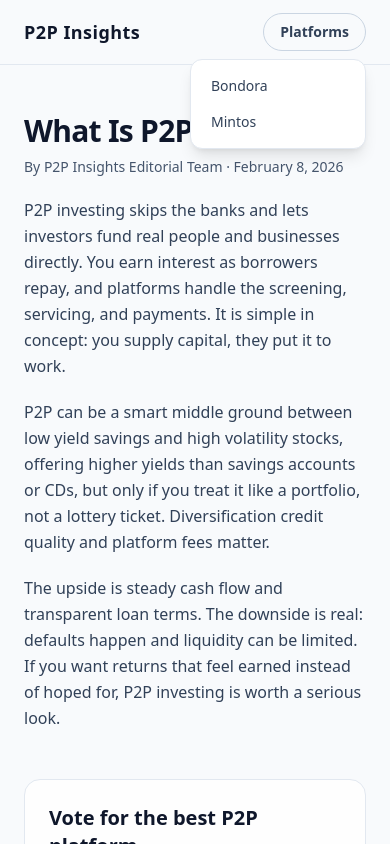
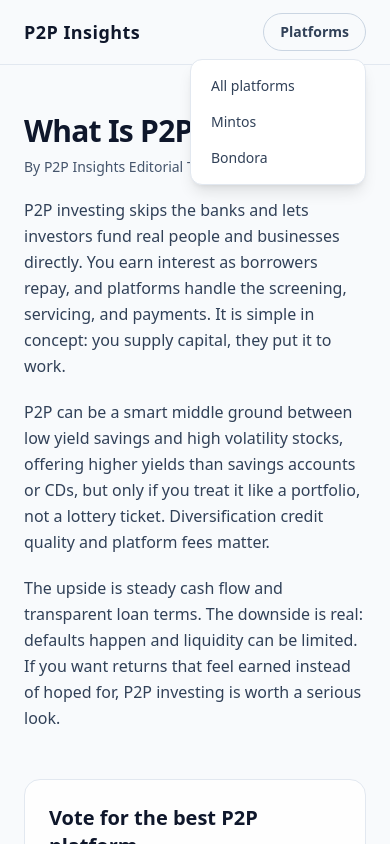
Before and after one commit to udarstudio/p2p-insights, a Nuxt app: page / in a window 390 px wide. Both pictures are taken after a click on the heading "Platforms". Shown: the top 844 px of the page. Built offline with nearby package versions, Linux system fonts and the light colour scheme; no server answers; the database is empty.

Commit message:
feat: add new platforms page

```diff
--- a/app/assets/scss/components/site-header.scss
+++ b/app/assets/scss/components/site-header.scss
@@ -17,7 +17,6 @@
 }
 
 .nav-platforms__toggle {
-  display: inline-flex;
   list-style: none;
 
   &::-webkit-details-marker {
@@ -26,7 +25,7 @@
 }
 
 @media (max-width: 767px) {
-  .nav-platforms[open] .platform-menu {
+  .nav-platforms__details[open] + .platform-menu {
     @include open-platform-menu;
   }
 }
--- /dev/null
+++ b/app/components/AppBreadcrumbs.vue
@@ -0,0 +1,63 @@
+<script setup lang="ts">
+type BreadcrumbItem = {
+  label: string
+  to: string
+}
+
+const props = defineProps<{
+  items: BreadcrumbItem[]
+}>()
+
+const lastItemIndex = computed(() => props.items.length - 1)
+const resolvedItems = props.items.map((item) => ({
+  ...item,
+  url: withSiteUrl(item.to)
+}))
+
+useHead(() => ({
+  script: [
+    {
+      id: 'breadcrumb-json-ld',
+      type: 'application/ld+json',
+      innerHTML: JSON.stringify({
+        '@context': 'https://schema.org',
+        '@type': 'BreadcrumbList',
+        itemListElement: resolvedItems.map((item, index) => ({
+          '@type': 'ListItem',
+          position: index + 1,
+          name: item.label,
+          item: item.url.value
+        }))
+      })
+    }
+  ]
+}))
+</script>
+
+<template>
+  <nav aria-label="Breadcrumb" class="mb-8 text-sm">
+    <ol class="flex flex-wrap items-center gap-2 text-slate-600 dark:text-slate-400">
+      <li
+        v-for="(item, index) in items"
+        :key="item.to"
+        class="flex items-center gap-2"
+      >
+        <NuxtLink
+          v-if="index < lastItemIndex"
+          :to="item.to"
+          class="font-medium text-slate-700 hover:text-slate-950 dark:text-slate-300 dark:hover:text-white"
+        >
+          {{ item.label }}
+        </NuxtLink>
+        <span
+          v-else
+          class="font-medium text-slate-900 dark:text-white"
+          aria-current="page"
+        >
+          {{ item.label }}
+        </span>
+        <span v-if="index < lastItemIndex" aria-hidden="true">/</span>
+      </li>
+    </ol>
+  </nav>
+</template>
--- a/app/components/SiteHeader.vue
+++ b/app/components/SiteHeader.vue
@@ -1,8 +1,5 @@
 <script setup lang="ts">
-const platformLinks = [
-  { label: 'Bondora', to: '/platforms/bondora' },
-  { label: 'Mintos', to: '/platforms/mintos' }
-]
+import { platformMenuLinks } from '~/data/platforms'
 </script>
 
 <template>
@@ -16,13 +13,24 @@ const platformLinks = [
       </NuxtLink>
 
       <nav aria-label="Main navigation">
-        <details class="nav-platforms relative">
-          <summary
-            class="nav-platforms__toggle cursor-pointer rounded-full border border-slate-300 px-4 py-2 text-sm font-semibold text-slate-700 hover:border-slate-400 hover:text-slate-900 focus:outline-none focus-visible:ring-2 focus-visible:ring-slate-400 focus-visible:ring-offset-2 focus-visible:ring-offset-slate-50 dark:border-slate-700 dark:text-slate-200 dark:hover:border-slate-500 dark:hover:text-white dark:focus-visible:ring-slate-500 dark:focus-visible:ring-offset-slate-950"
+        <div class="nav-platforms relative">
+          <NuxtLink
+            to="/platforms"
+            class="nav-platforms__toggle hidden cursor-pointer rounded-full border border-slate-300 px-4 py-2 text-sm font-semibold text-slate-700 hover:border-slate-400 hover:text-slate-900 focus:outline-none focus-visible:ring-2 focus-visible:ring-slate-400 focus-visible:ring-offset-2 focus-visible:ring-offset-slate-50 dark:border-slate-700 dark:text-slate-200 dark:hover:border-slate-500 dark:hover:text-white dark:focus-visible:ring-slate-500 dark:focus-visible:ring-offset-slate-950 md:inline-flex"
             aria-controls="platforms-menu"
           >
             Platforms
-          </summary>
+          </NuxtLink>
+
+          <details class="nav-platforms__details md:hidden">
+            <summary
+              class="nav-platforms__toggle inline-flex cursor-pointer rounded-full border border-slate-300 px-4 py-2 text-sm font-semibold text-slate-700 hover:border-slate-400 hover:text-slate-900 focus:outline-none focus-visible:ring-2 focus-visible:ring-slate-400 focus-visible:ring-offset-2 focus-visible:ring-offset-slate-50 dark:border-slate-700 dark:text-slate-200 dark:hover:border-slate-500 dark:hover:text-white dark:focus-visible:ring-slate-500 dark:focus-visible:ring-offset-slate-950"
+              aria-controls="platforms-menu"
+            >
+              Platforms
+            </summary>
+          </details>
+
           <div
             id="platforms-menu"
             class="platform-menu absolute right-0 top-full z-20 w-44 pt-2"
@@ -30,7 +38,11 @@ const platformLinks = [
             <ul
               class="rounded-xl border border-slate-200 bg-white p-2 shadow-lg dark:border-slate-800 dark:bg-slate-900"
             >
-              <li v-for="link in platformLinks" :key="link.to">
+              <li
+                v-for="link in platformMenuLinks"
+                :key="link.to"
+                :class="{ 'md:hidden': link.mobileOnly }"
+              >
                 <NuxtLink
                   :to="link.to"
                   class="block rounded-lg px-3 py-2 text-sm text-slate-700 hover:bg-slate-100 hover:text-slate-900 dark:text-slate-200 dark:hover:bg-slate-800 dark:hover:text-white"
@@ -40,7 +52,7 @@ const platformLinks = [
               </li>
             </ul>
           </div>
-        </details>
+        </div>
       </nav>
     </div>
   </header>
--- /dev/null
+++ b/app/data/platforms.ts
@@ -0,0 +1,59 @@
+export type PlatformFact = {
+  label: string
+  value: string
+}
+
+export type PlatformNavLink = {
+  label: string
+  to: string
+  mobileOnly?: boolean
+}
+
+export type PlatformListing = {
+  label: string
+  name: string
+  to: string
+  rank: number
+  tagline: string
+  summary: string
+  facts: PlatformFact[]
+  reviewCta: string
+}
+
+export const platforms: PlatformListing[] = [
+  {
+    label: 'Mintos',
+    name: 'Mintos',
+    to: '/platforms/mintos',
+    rank: 1,
+    tagline: 'Best overall for investors who want choice and control.',
+    summary:
+      'A broader investing platform with loans, bonds, real estate, ETFs, Smart Cash, and crypto ETPs from one account.',
+    facts: [
+      { label: 'Best for', value: 'More product choice and control.' },
+      { label: 'Watch', value: 'More complexity and product-specific risk.' }
+    ],
+    reviewCta: 'Read Mintos review'
+  },
+  {
+    label: 'Bondora',
+    name: 'Bondora Go & Grow',
+    to: '/platforms/bondora',
+    rank: 2,
+    tagline: 'Best for simple, hands-off P2P exposure.',
+    summary:
+      'A passive Go & Grow product for investors who want simple deposits, daily returns, and straightforward withdrawals.',
+    facts: [
+      { label: 'Best for', value: 'Passive investors who want simplicity.' },
+      { label: 'Watch', value: 'Lower return ceiling and platform conditions.' }
+    ],
+    reviewCta: 'Read Bondora review'
+  }
+]
+
+export const platformNavLinks: PlatformNavLink[] = platforms.map(({ label, to }) => ({ label, to }))
+
+export const platformMenuLinks: PlatformNavLink[] = [
+  { label: 'All platforms', to: '/platforms', mobileOnly: true },
+  ...platformNavLinks
+]
--- a/app/pages/platforms/bondora/index.vue
+++ b/app/pages/platforms/bondora/index.vue
@@ -4,10 +4,18 @@ useSeoMeta({
   description:
     'A practical 2026 review of Bondora Go & Grow: how it works, returns, liquidity, fees, risks, and who it is best for.'
 })
+
+const breadcrumbs = [
+  { label: 'Home', to: '/' },
+  { label: 'Platforms', to: '/platforms' },
+  { label: 'Bondora', to: '/platforms/bondora' }
+]
 </script>
 
 <template>
   <main class="mx-auto max-w-5xl px-6 py-12">
+    <AppBreadcrumbs :items="breadcrumbs" />
+
     <article class="space-y-10" aria-labelledby="bondora-review-title">
       <header class="space-y-3">
         <h1
--- /dev/null
+++ b/app/pages/platforms/index.vue
@@ -0,0 +1,92 @@
+<script setup lang="ts">
+import { platforms } from '~/data/platforms'
+
+useSeoMeta({
+  title: 'Top P2P Platforms | P2P Insights',
+  description:
+    'A ranked list of top P2P investing platforms including Mintos and Bondora Go & Grow, with concise notes and review links.'
+})
+
+const breadcrumbs = [
+  { label: 'Home', to: '/' },
+  { label: 'Platforms', to: '/platforms' }
+]
+</script>
+
+<template>
+  <main class="mx-auto max-w-5xl px-6 py-12">
+    <AppBreadcrumbs :items="breadcrumbs" />
+
+    <article class="space-y-10" aria-labelledby="platforms-title">
+      <header class="space-y-3">
+        <h1
+          id="platforms-title"
+          class="text-3xl font-semibold tracking-tight text-slate-900 dark:text-white sm:text-4xl"
+        >
+          Top P2P Platforms
+        </h1>
+        <p class="max-w-3xl text-lg leading-relaxed text-slate-700 dark:text-slate-300">
+          These are the top P2P platforms currently covered on P2P Insights.
+          The list is ranked, and more rating details will be added as the
+          platform coverage grows.
+        </p>
+      </header>
+
+      <section
+        class="space-y-4"
+        aria-label="Ranked P2P platform reviews"
+      >
+        <article
+          v-for="platform in platforms"
+          :key="platform.to"
+          class="rounded-xl border border-slate-200 bg-white p-6 shadow-sm dark:border-slate-800/80 dark:bg-slate-950/40"
+        >
+          <div class="flex flex-col gap-5 sm:flex-row sm:items-start sm:justify-between">
+            <div class="flex gap-4">
+              <div
+                class="flex h-10 w-10 shrink-0 items-center justify-center rounded-full bg-slate-900 text-sm font-semibold text-white dark:bg-slate-100 dark:text-slate-950"
+                aria-label="Platform rank"
+              >
+                {{ platform.rank }}
+              </div>
+              <div>
+                <h2 class="text-2xl font-semibold text-slate-900 dark:text-white">
+                  {{ platform.name }}
+                </h2>
+                <p class="mt-1 text-base leading-relaxed text-slate-700 dark:text-slate-300">
+                  {{ platform.tagline }}
+                </p>
+              </div>
+            </div>
+
+            <NuxtLink
+              :to="platform.to"
+              class="inline-flex shrink-0 rounded-full bg-slate-900 px-5 py-3 text-sm font-semibold text-white transition hover:bg-slate-700 dark:bg-slate-100 dark:text-slate-950 dark:hover:bg-white"
+            >
+              {{ platform.reviewCta }}
+            </NuxtLink>
+          </div>
+
+          <div class="mt-6 border-t border-slate-200 pt-5 dark:border-slate-800/80">
+            <p class="text-sm leading-relaxed text-slate-600 dark:text-slate-400">
+              {{ platform.summary }}
+            </p>
+            <dl class="mt-4 grid gap-3 sm:grid-cols-2">
+              <div
+                v-for="fact in platform.facts"
+                :key="fact.label"
+              >
+                <dt class="text-xs font-semibold uppercase text-slate-500 dark:text-slate-400">
+                  {{ fact.label }}
+                </dt>
+                <dd class="mt-1 text-sm leading-relaxed text-slate-700 dark:text-slate-300">
+                  {{ fact.value }}
+                </dd>
+              </div>
+            </dl>
+          </div>
+        </article>
+      </section>
+    </article>
+  </main>
+</template>
--- a/app/pages/platforms/mintos/index.vue
+++ b/app/pages/platforms/mintos/index.vue
@@ -4,10 +4,18 @@ useSeoMeta({
   description:
     'A practical 2026 review of Mintos: loans, bonds, real estate, ETFs, Smart Cash, crypto, fees, liquidity, risks, and who it is best for.'
 })
+
+const breadcrumbs = [
+  { label: 'Home', to: '/' },
+  { label: 'Platforms', to: '/platforms' },
+  { label: 'Mintos', to: '/platforms/mintos' }
+]
 </script>
 
 <template>
   <main class="mx-auto max-w-5xl px-6 py-12">
+    <AppBreadcrumbs :items="breadcrumbs" />
+
     <article class="space-y-10" aria-labelledby="mintos-review-title">
       <header class="space-y-3">
         <h1
--- a/scripts/submit-indexnow.mjs
+++ b/scripts/submit-indexnow.mjs
@@ -6,7 +6,7 @@ const rootDir = path.resolve(path.dirname(fileURLToPath(import.meta.url)), '..')
 const publicDir = path.join(rootDir, 'public');
 const defaultSiteUrl = 'https://p2pinsights.com';
 const defaultEndpoint = 'https://api.indexnow.org/indexnow';
-const defaultPaths = ['/', '/platforms/bondora', '/platforms/mintos'];
+const defaultPaths = ['/', '/platforms', '/platforms/bondora', '/platforms/mintos'];
 const keyPattern = /^[A-Za-z0-9-]{8,128}$/;
 
 function parseArgs(argv) {
```
